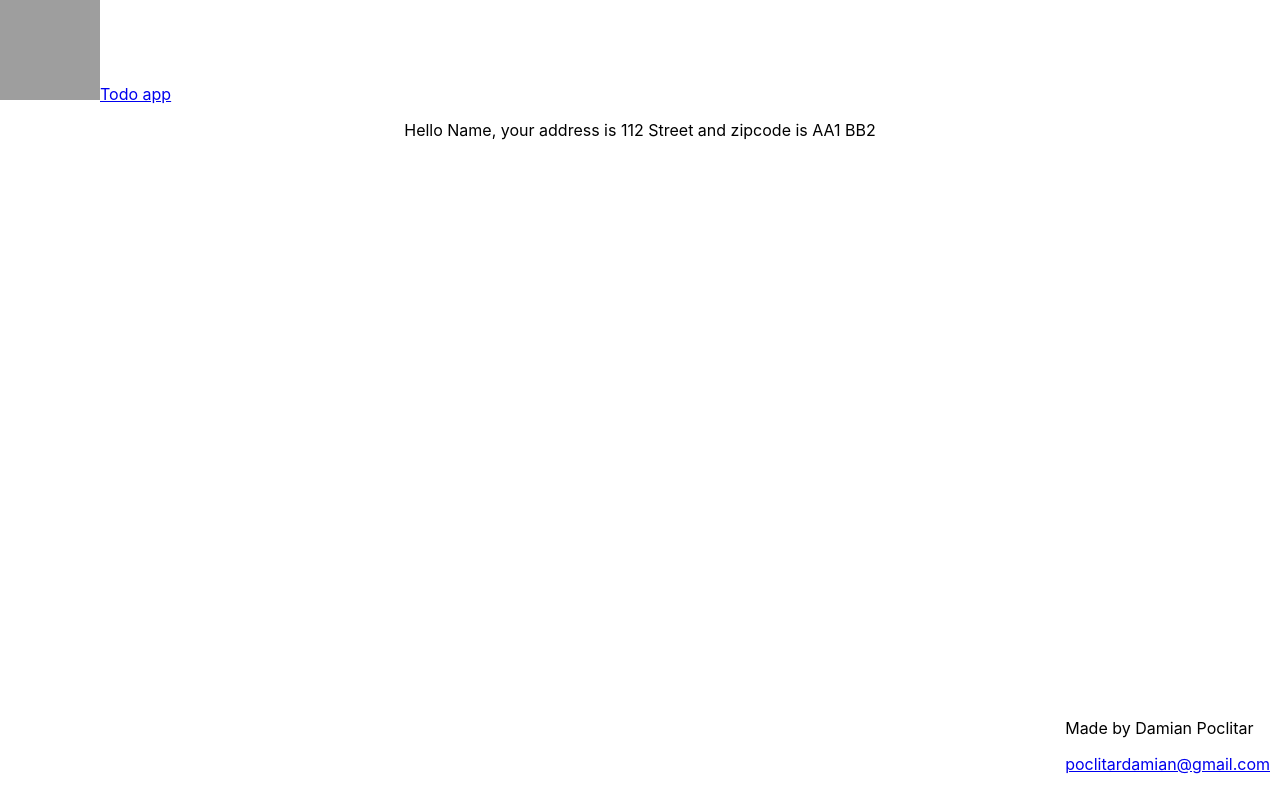
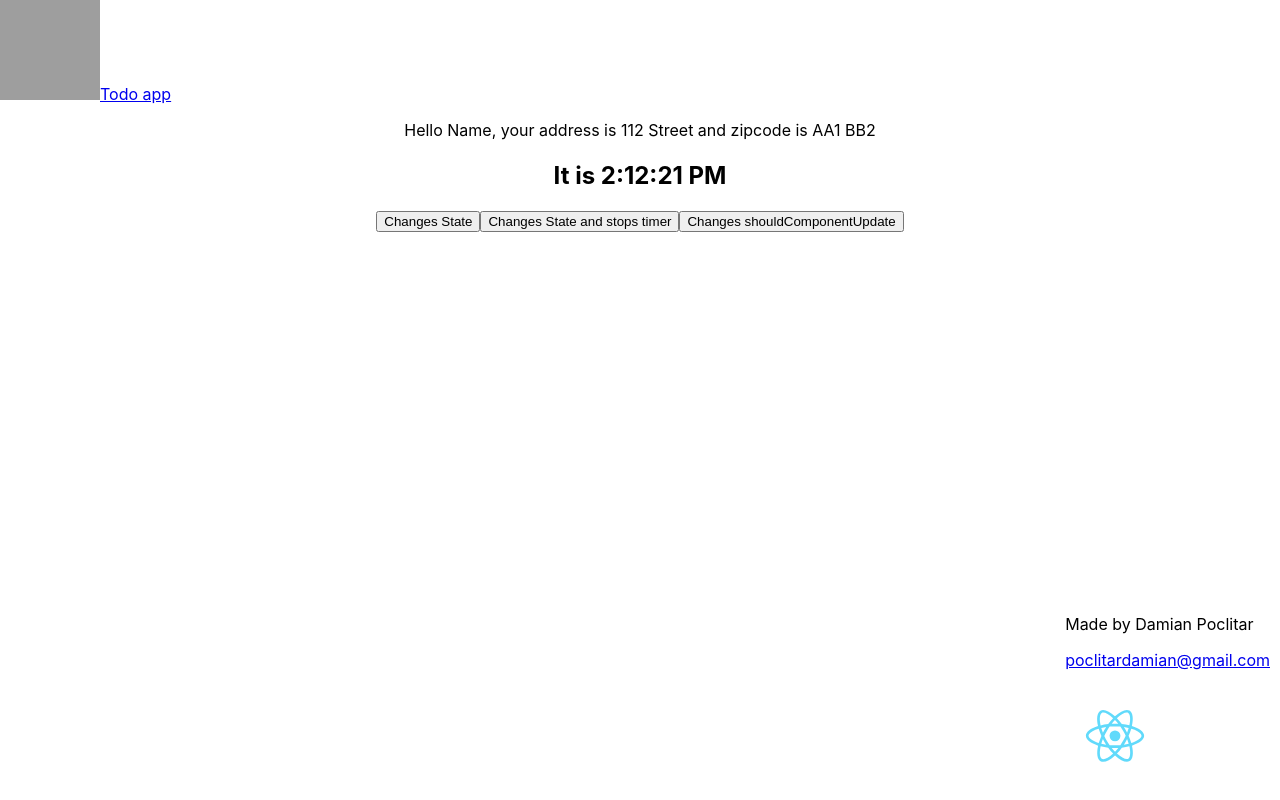
Before and after one commit to damipoc/react-training, a React (Create React App) app: page / in a window 1280 px wide. Built offline with nearby package versions, Linux system fonts and the light colour scheme; grey boxes are pictures that could not be loaded.

Commit message:
Added clock lifecycle

```diff
--- a/src/App.js
+++ b/src/App.js
@@ -1,5 +1,6 @@
 import logo from './logo.svg';
 import './App.css';
+import Clock from './clock';
 
 function App() {
 
@@ -12,6 +13,7 @@ function App() {
   return (
     <div className="App">
       <p>Hello {address.name}, your address is {address.address} and zipcode is {address.zip}</p>
+      <Clock/>
     </div>
   );
 }
--- /dev/null
+++ b/src/clock.jsx
@@ -0,0 +1,83 @@
+import { Component } from "react";
+
+export default class Clock extends Component {
+
+    constructor(props) {
+        super(props);
+        this.state = {
+            date: new Date(),
+            text: "",
+            boolForShould: true
+        };
+        console.log("Constructor sets the time as :" + this.state.date);
+    }
+
+    componentWillMount() {
+        console.log("componentWillMount sets the time as :" + this.state.date);
+    }
+
+    componentDidMount() {
+        console.log("componentDidMount sets the time as :" + this.state.date);
+        this.timerID = setInterval(() => this.tick(), 1000);
+    }
+    componentWillUpdate() {
+        console.log("componentWillUpdate sets the time as :" + this.state.date);
+    }
+    componentWillUnmount() {
+        console.log("componentWillUnmount sets the time as :" + this.state.date);
+        clearInterval(this.timerID)
+    }
+    shouldComponentUpdate() {
+        console.log("shouldComponentUpdate sets the time as :" + this.state.date);
+        return this.state.boolForShould;
+    }
+    componentDidUpdate() {
+        console.log("componentDidUpdate set the time as :" + this.state.date);
+    }
+
+    tick() {
+        this.setState({
+            date: new Date()
+        });
+    }
+
+    stateHandle = () => {
+        console.log("stateHandle sets the time as :" + this.state.date);
+        this.setState({
+            text: "Update"
+        });
+    }
+
+    stateHandle2 = () => {
+        console.log("stateHandle2 sets the time as :" + this.state.date);
+        clearInterval(this.timerID);
+        this.setState({
+            text: "Updated and timer has stopped"
+        });
+    };
+
+    shouldHandle = () => {
+        console.log("shouldHandle sets the time as :" + this.state.date);
+        this.setState({
+            boolForShould: !this.state.boolForShould
+        });
+    };
+
+    render() {
+        return (
+            <div>
+                <h1>{this.state.text}</h1>
+                <h2>It is {this.state.date.toLocaleTimeString()}</h2>
+                <button onClick={this.stateHandle}>Changes State</button>
+                <button onClick={this.stateHandle2}>
+                    Changes State and stops timer
+                </button>
+
+                <button onClick={this.shouldHandle}>
+                    Changes shouldComponentUpdate
+                </button>
+            </div>
+        );
+    }
+
+}
--- a/src/footer.jsx
+++ b/src/footer.jsx
@@ -1,8 +1,12 @@
+import logo from './logo.svg';
+
+
 const footer = () => {
     return (
         <footer>
             <p>Made by Damian Poclitar</p>
             <p><a href="mailto:poclitardamian@gmail.com">poclitardamian@gmail.com</a></p>
+            <img alt="logo" src = {logo} width = "100px" height = "100px"></img>
         </footer>
     );
 }
--- a/src/index.js
+++ b/src/index.js
@@ -3,6 +3,7 @@ import ReactDOM from 'react-dom/client';
 import './index.css';
 import App from './App';
 import Header from './header';
+import Clock from './clock';
 import Footer from './footer';
 import reportWebVitals from './reportWebVitals';
 
```
